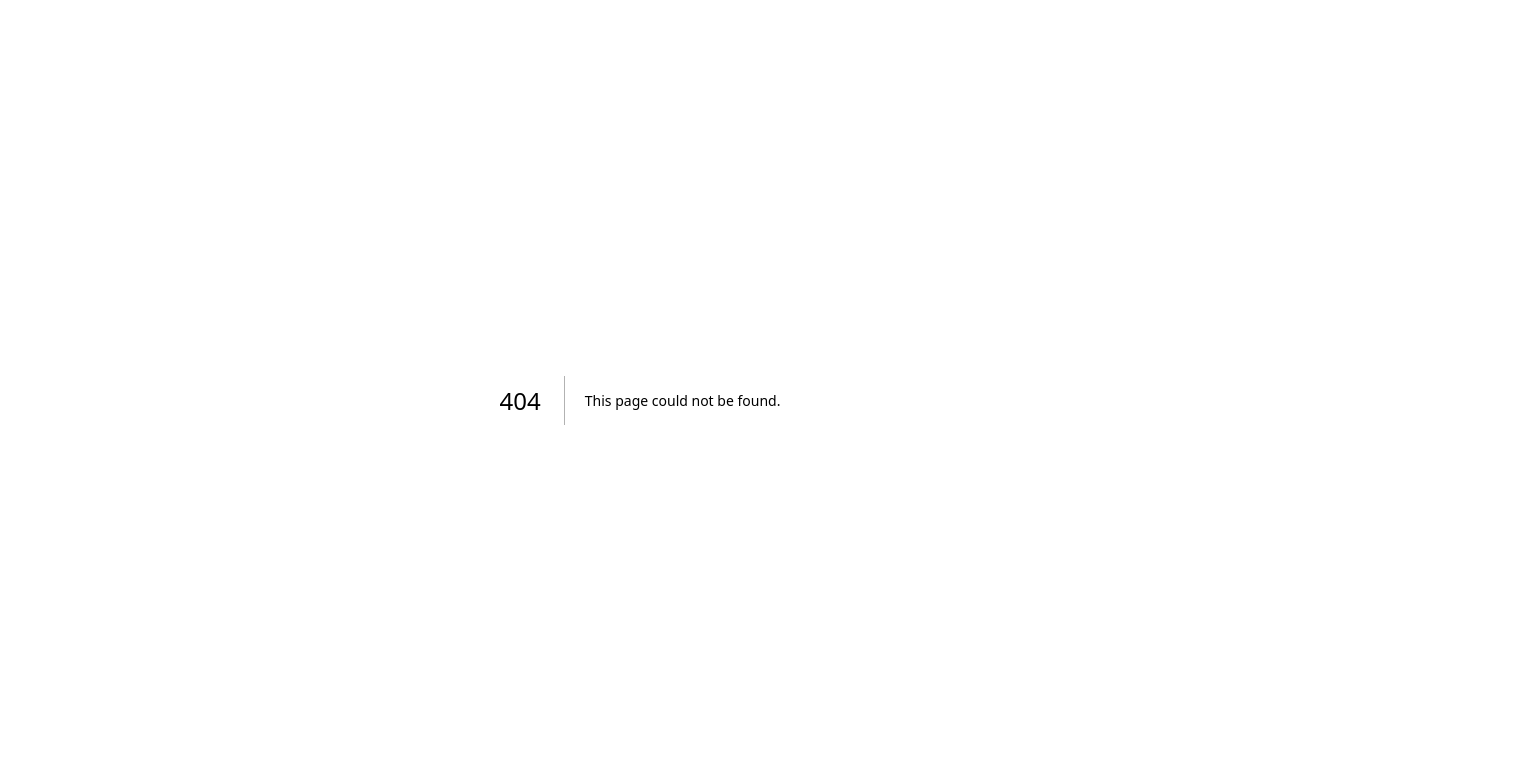
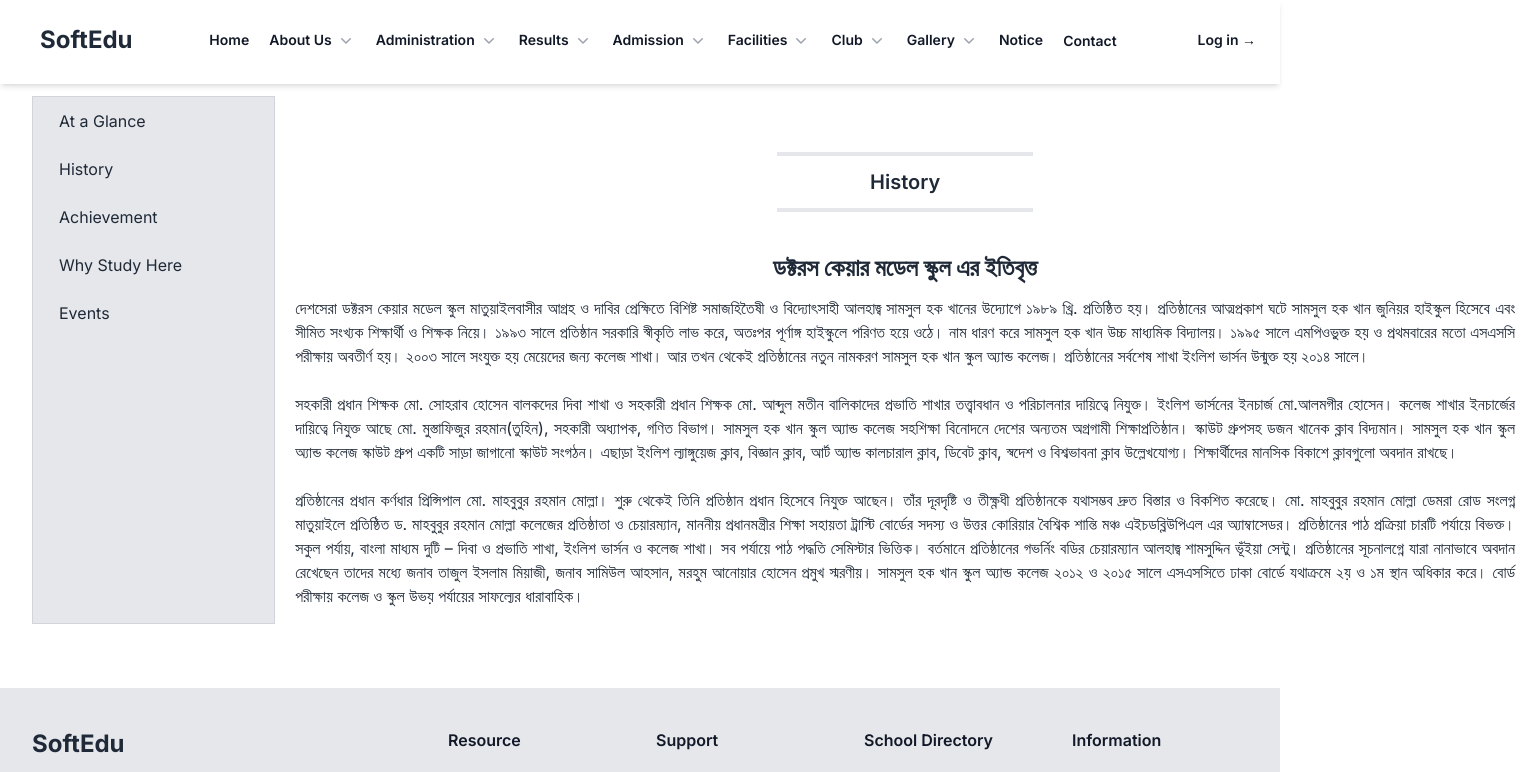
Before and after one commit to rayhanalmim/SchoolManageMent, a Next.js app: page /about in a window 1280 px wide. Before the commit this address had no page. Shown: the top 772 px of the page, 1535 px wide, since content can reach past the window. Built offline with nearby package versions, Linux system fonts and the light colour scheme.

Commit message:
add update delete

```diff
--- /dev/null
+++ b/src/app/about/page.tsx
@@ -0,0 +1,35 @@
+import Footer from "@/components/shared/Footer/Footer";
+import Header from "@/components/shared/Header/Header";
+import History from "@/components/shared/History/History";
+
+
+const about = () => {
+	return (
+		<>
+			<Header />
+			<section className="py-8 dark:bg-gray-100 dark:text-gray-800">
+				<div className="container mx-auto">
+					<div className="p-4 mx-auto text-center md:px-10 lg:px-32 xl:max-w-3xl">
+
+					</div>
+					<div className="grid grid-cols-5 p-4 md:p-8 ">
+						<div className="flex justify-center px-4 col-span-full md:col-span-1 md:flex-col md:justify-start md:items-start bg-gray-200 border border-gray-300">
+							<button className="p-2 border-b-2 md:border-l-2 md:border-b-0 md:py-3 dark:border-gray-700 dark:text-gray-600">At a Glance</button>
+							<button className="px-2 py-1 border-b-2 md:border-l-2 md:border-b-0 md:py-3 dark:border-violet-600 dark:text-gray-900">History</button>
+							<button className="px-2 py-1 border-b-2 md:border-l-2 md:border-b-0 md:py-3 dark:border-gray-700 dark:text-gray-600">Achievement</button>
+							<button className="px-2 py-1 border-b-2 md:border-l-2 md:border-b-0 md:py-3 dark:border-gray-700 dark:text-gray-600">Why Study Here</button>
+							<button className="px-2 py-1 border-b-2 md:border-l-2 md:border-b-0 md:py-3 dark:border-gray-700 dark:text-gray-600">Events</button>
+						</div>
+						<div className="grid gap-12 py-4 text-center sm:grid-cols-2 col-span-full md:col-span-4 md:text-left">
+						<History />
+					</div>
+					</div>
+
+				</div>
+			</section>
+			<Footer />
+		</>
+	);
+};
+
+export default about;
```
